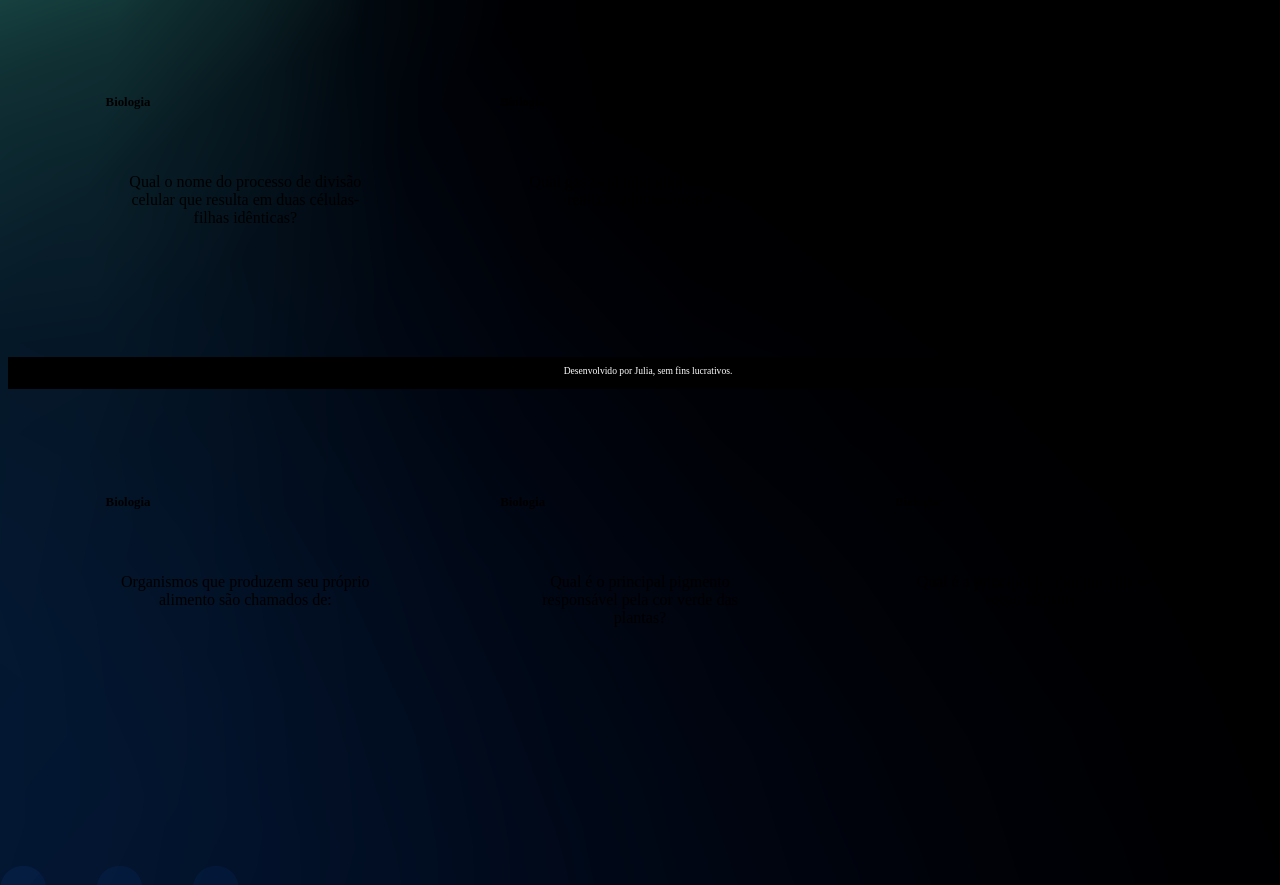
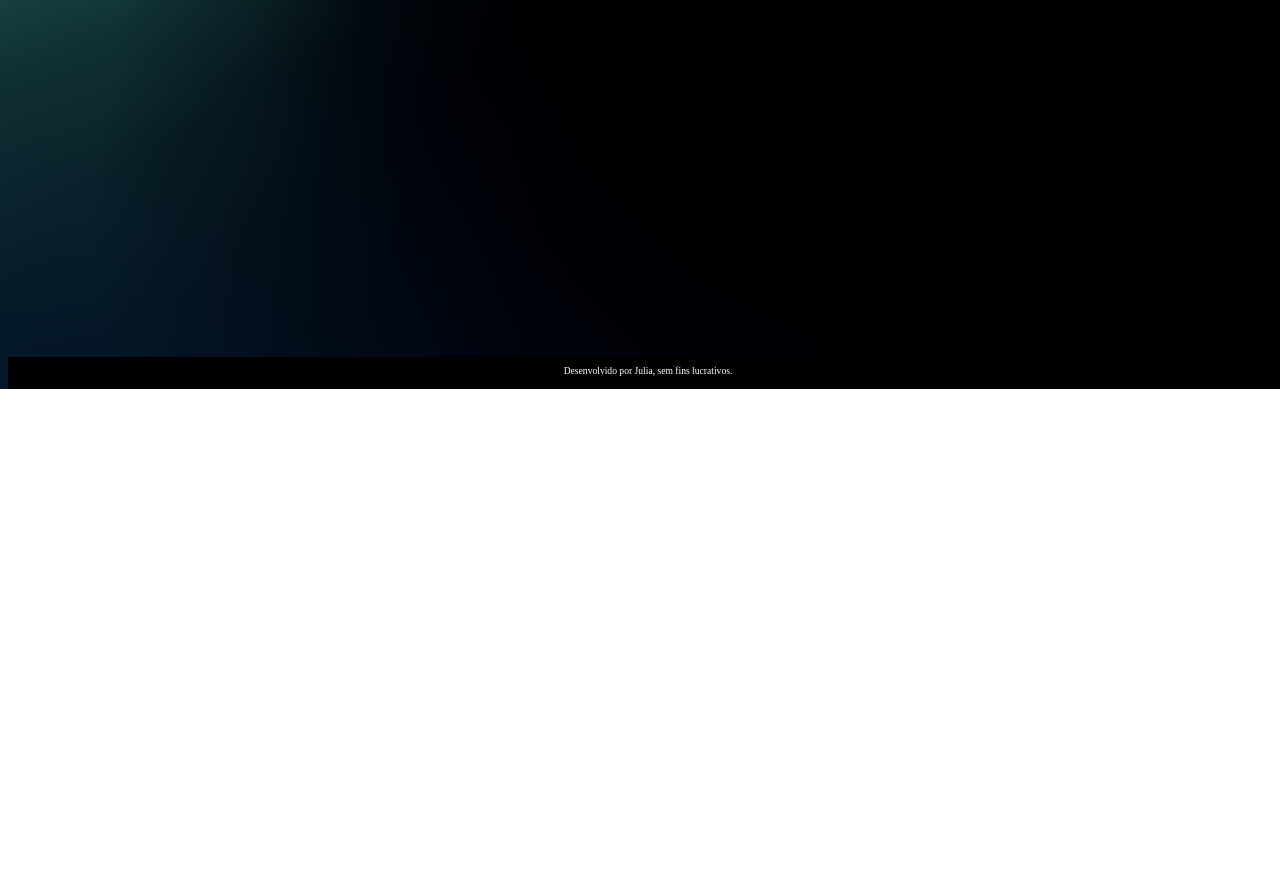
Before and after one commit to juliavlourenco/flashcards, a plain HTML site: page index.html in a window 1280 px wide. Shown: the part 411-1296 px from the top of the page. After the commit the page ends 800 px from the top, so only its background shows below. Drawn offline with Linux system fonts and the light colour scheme; a web font is replaced by a local one.

Commit message:
Add files via upload

```diff
--- /dev/null
+++ b/app.js
@@ -0,0 +1,17 @@
+function criaCartao(categoria, pergunta, resposta) {
+    let container = document.getElementById('container')
+    let cartao = document.createElement('article')
+    cartao.className = 'cartao'
+    cartao.innerHTML = `
+    <div class="cartao__conteudo">
+    <h3>${categoria}</h3>
+    <div class="cartao__conteudo__pergunta">
+        <p>${pergunta}</p>
+    </div>
+    <div class="cartao__conteudo__resposta">
+        <p>${resposta}</p>
+    </div>
+    </div>
+    `
+    container.appendChild(cartao)
+}
--- a/index.html
+++ b/index.html
@@ -16,7 +16,7 @@
 <body>
     <main>
         <section id="container">
-            <article class="cartao">
+            <!-- <article class="cartao">
                 <div class="cartao__conteudo">
                     <h3>Biologia</h3>
                     <div class="cartao__conteudo__pergunta">
@@ -26,101 +26,14 @@
                         <p>A glândula pineal</p>
                     </div>
                 </div>
-            </article>
-            <article class="cartao">
-                <div class="cartao__conteudo">
-                    <h3>Biologia</h3>
-                    <div class="cartao__conteudo__pergunta">
-                        <p>Qual é a unidade básica da vida?</p>
-                    </div>
-                    <div class="cartao__conteudo__resposta">
-                        <p>A célula.</p>
-                    </div>
-                </div>
-            </article>
-            <article class="cartao">
-                <div class="cartao__conteudo">
-                    <h3>Biologia</h3>
-                    <div class="cartao__conteudo__pergunta">
-                        <p>Qual é a função do DNA nas células?</p>
-                    </div>
-                    <div class="cartao__conteudo__resposta">
-                        <p> Armazenamento de informação genética.</p>
-                    </div>
-                </div>
-            </article>
-            <article class="cartao">
-                <div class="cartao__conteudo">
-                    <h3>Biologia</h3>
-                    <div class="cartao__conteudo__pergunta">
-                        <p>Qual o nome do processo de divisão celular que resulta em duas células-filhas idênticas?</p>
-                    </div>
-                    <div class="cartao__conteudo__resposta">
-                        <p> Mitose</p>
-                    </div>
-                </div>
-            </article>
-            <article class="cartao">
-                <div class="cartao__conteudo">
-                    <h3>Biologia</h3>
-                    <div class="cartao__conteudo__pergunta">
-                        <p>Qual gás as plantas absorvem para realizar a fotossíntese?</p>
-                    </div>
-                    <div class="cartao__conteudo__resposta">
-                        <p>Dióxido de carbono (CO2) </p>
-                    </div>
-                </div>
-            </article>
-            <article class="cartao">
-                <div class="cartao__conteudo">
-                    <h3>Biologia</h3>
-                    <div class="cartao__conteudo__pergunta">
-                        <p>Qual o nome do cientista que formulou a teoria da evolução por seleção natural?</p>
-                    </div>
-                    <div class="cartao__conteudo__resposta">
-                        <p>Charles Darwin. </p>
-                    </div>
-                </div>
-            </article>
-            <article class="cartao">
-
-                <div class="cartao__conteudo">
-                    <h3>Biologia</h3>
-                    <div class="cartao__conteudo__pergunta">
-                        <p>Organismos que produzem seu próprio alimento são chamados de:</p>
-                    </div>
-                    <div class="cartao__conteudo__resposta">
-                        <p>Autótrofos</p>
-                    </div>
-                </div>
-            </article>
-            <article class="cartao">
-                <div class="cartao__conteudo">
-                    <h3>Biologia</h3>
-                    <div class="cartao__conteudo__pergunta">
-                        <p>Qual é o principal pigmento responsável pela cor verde das plantas?</p>
-                    </div>
-                    <div class="cartao__conteudo__resposta">
-                        <p> Clorofila.</p>
-                    </div>
-                </div>
-            </article>
-            <article class="cartao">
-                <div class="cartao__conteudo">
-                    <h3>Biologia</h3>
-                    <div class="cartao__conteudo__pergunta">
-                        <p>Qual é a principal função dos rins no corpo humano?</p>
-                    </div>
-                    <div class="cartao__conteudo__resposta">
-                        <p>Filtrar o sangue e produzir urina.</p>
-                    </div>
-                </div>
-            </article>
+            </article> -->
         </section>
     </main>
+    <footer>
+        <p>Desenvolvido por Julia, sem fins lucrativos.</p>
+    </footer>
+    <script src="app.js"></script>
+    <script src="perguntas.js"></script>
 </body>
-<footer>
-    <p>Desenvolvido por Julia, sem fins lucrativos.</p>
-</footer>
 
 </html>
```
